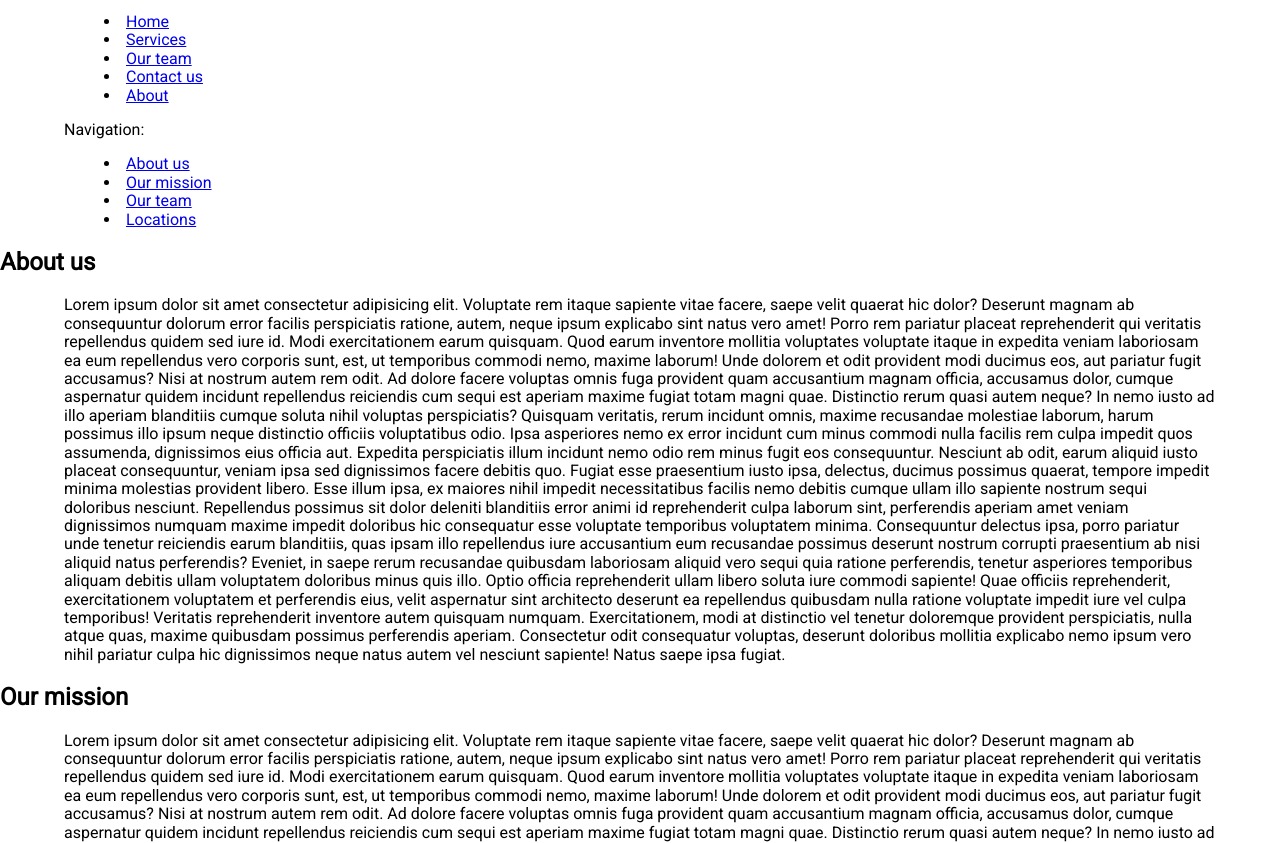
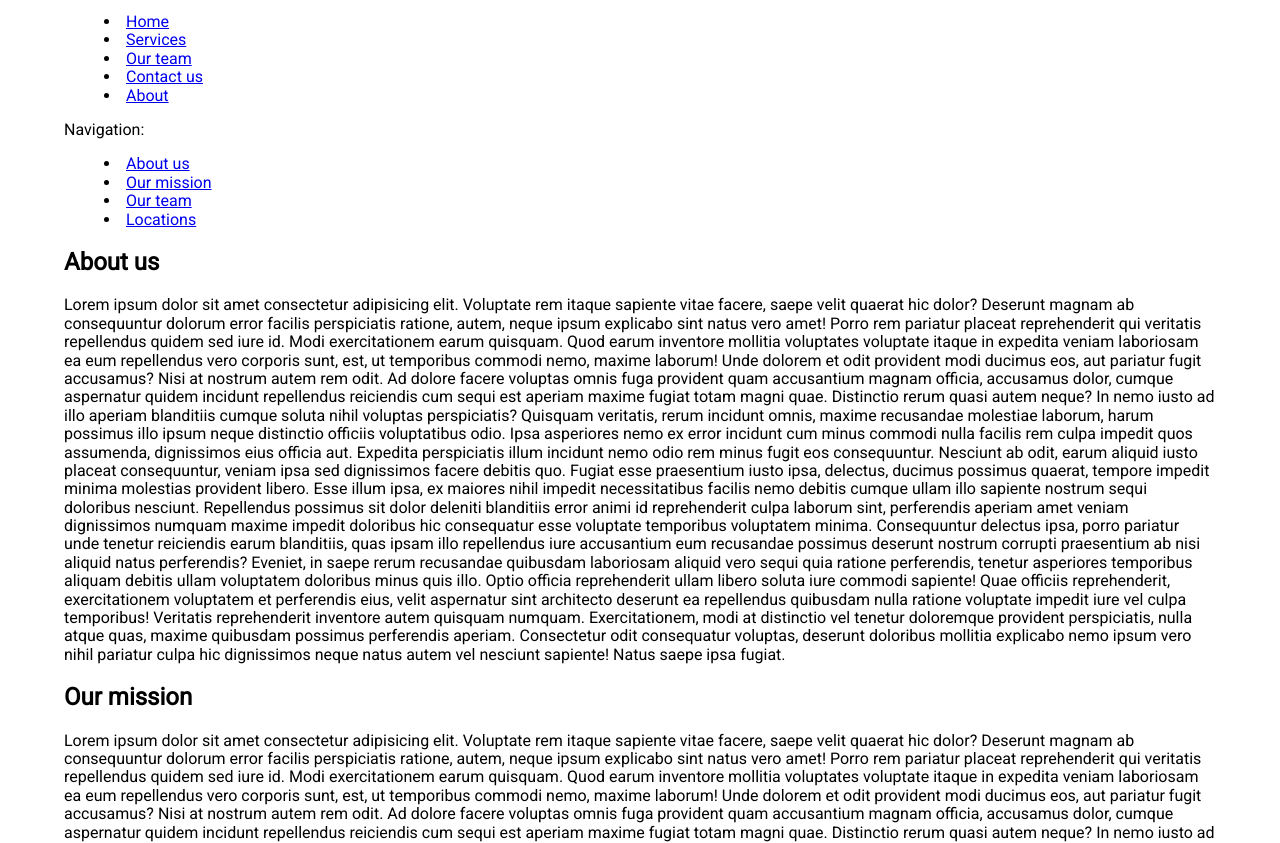
Before and after one commit to kvolchkov/full-stack-course, a plain HTML site: page pages/about.html in a window 1280 px wide. Shown: the part 101-944 px from the top of the page. Drawn offline with Linux system fonts and the light colour scheme.

Commit message:
fix: fixed about page

```diff
--- a/pages/about.html
+++ b/pages/about.html
@@ -8,8 +8,8 @@
     <title>About</title>
   </head>
   <body>
-    <h1 class="title container">About</h1>
     <div class="container">
+      <h1 class="title">About</h1>
       <p>Menu:</p>
       <menu class="menu">
         <li><a target="_self" href="../index.html">Home</a></li>
@@ -28,8 +28,8 @@
         <li><a target="_self" href="#locations">Locations</a></li>
       </menu>
     </div>
-    <h2 id="about-us">About us</h2>
     <div class="container">
+      <h2 id="about-us">About us</h2>
       <p>
         Lorem ipsum dolor sit amet consectetur adipisicing elit. Voluptate rem
         itaque sapiente vitae facere, saepe velit quaerat hic dolor? Deserunt
@@ -78,8 +78,8 @@
         saepe ipsa fugiat.
       </p>
     </div>
-    <h2 id="our-mission">Our mission</h2>
     <div class="container">
+      <h2 id="our-mission">Our mission</h2>
       <p>
         Lorem ipsum dolor sit amet consectetur adipisicing elit. Voluptate rem
         itaque sapiente vitae facere, saepe velit quaerat hic dolor? Deserunt
@@ -128,8 +128,8 @@
         saepe ipsa fugiat.
       </p>
     </div>
-    <h2 id="our-team">Our team</h2>
     <div class="container">
+      <h2 id="our-team">Our team</h2>
       <p>
         Lorem ipsum dolor sit amet consectetur adipisicing elit. Voluptate rem
         itaque sapiente vitae facere, saepe velit quaerat hic dolor? Deserunt
@@ -178,8 +178,8 @@
         saepe ipsa fugiat.
       </p>
     </div>
-    <h2 id="locations">Locations</h2>
     <div class="container">
+      <h2 id="locations">Locations</h2>
       <p>
         Lorem ipsum dolor sit amet consectetur adipisicing elit. Voluptate rem
         itaque sapiente vitae facere, saepe velit quaerat hic dolor? Deserunt
```
